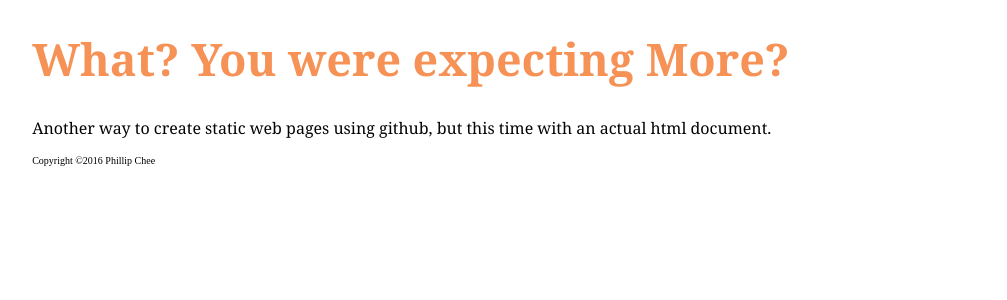
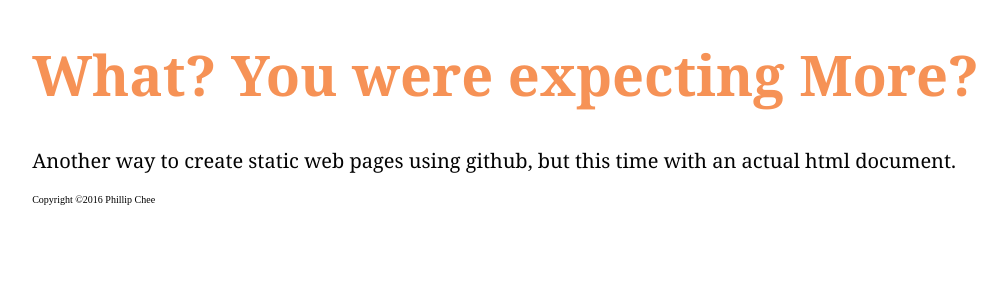
Before and after one commit to PhlegmingChee/PhlegmingChee.github.io, a Jekyll site: the page built from index.html, in a window 1280 px wide. Shown: the top 300 px of the page, without its empty margins (39-1046 px from the left). Built offline with Jekyll 4.4.1, drawn with Linux system fonts in a browser that asks for light colours.

Commit message:
Update main.css

```diff
--- a/css/main.css
+++ b/css/main.css
@@ -8,7 +8,7 @@ body {
 }
 .blurb, .post {
   font-family: Georgia, Palatino, "Times New Roman", serif;
-  font-size: 1.6em;
+  font-size: 2em;
   line-height: 1.3;
   color: rgb(3,3,3);
 }
```
